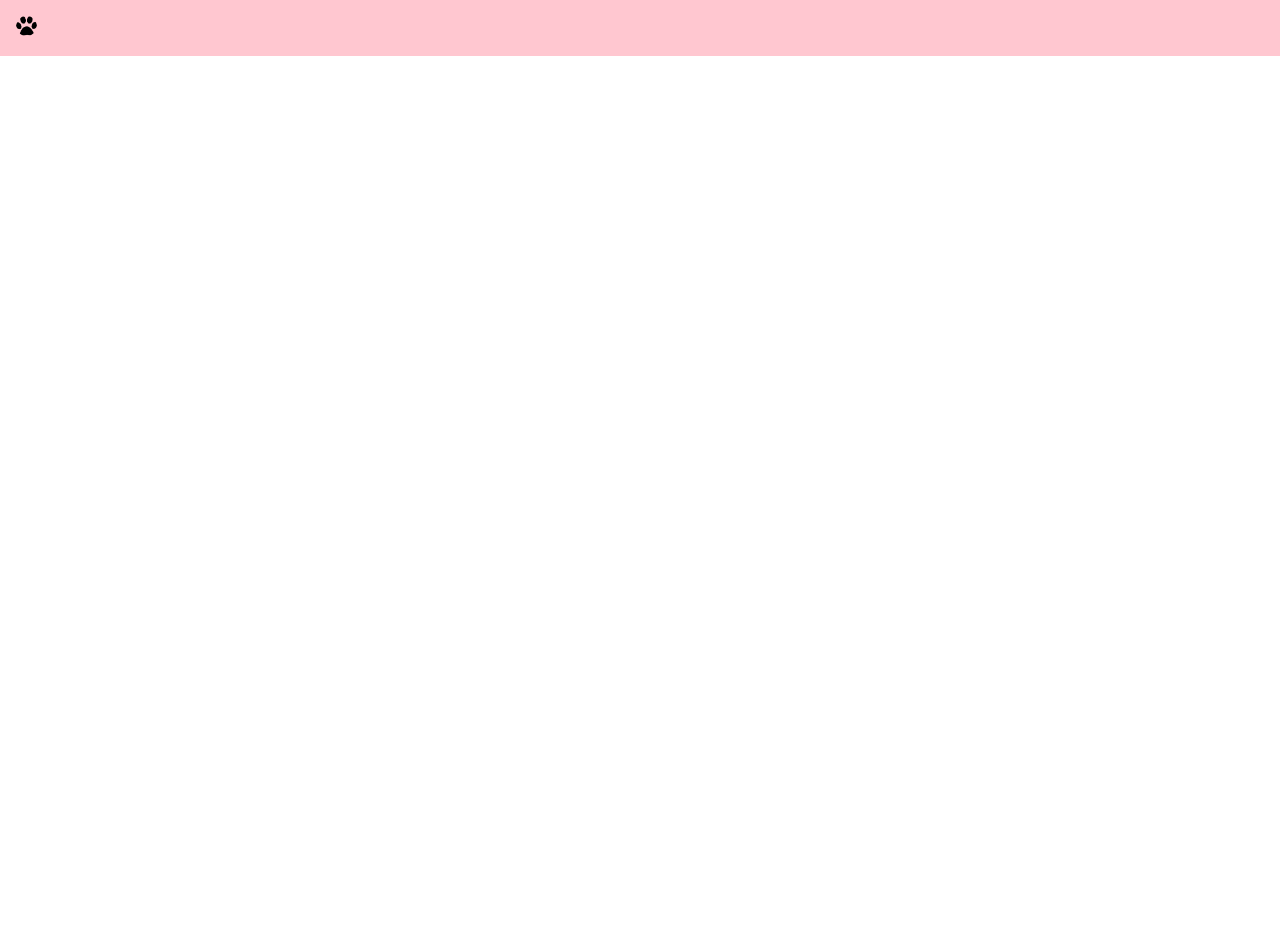
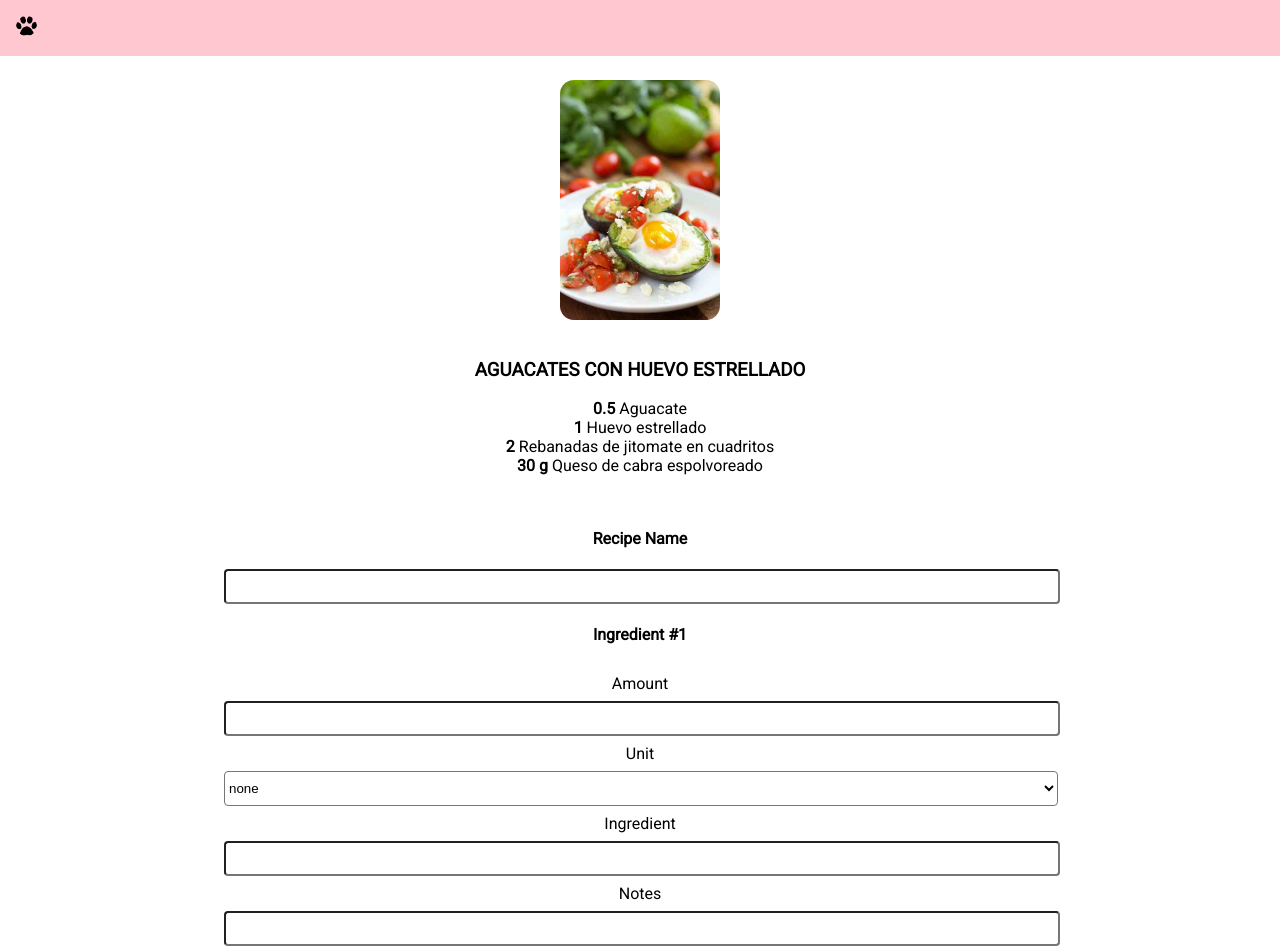
Before and after one commit to aaspinwall/minomnomsapp, a React (Create React App) app: page /create in a window 1280 px wide. Shown: the top 952 px of the page. Before the commit the page ends 800 px from the top, so only its background shows below. Built offline with nearby package versions, Linux system fonts and the light colour scheme.

Commit message:
sample meal adde

```diff
--- a/src/App.css
+++ b/src/App.css
@@ -26,43 +26,6 @@ img {
   padding: 1rem;
 }
 
-.navbar {
-  position: fixed;
-  top: 0;
-  width: 100%;
-  background: rgb(255, 199, 208);
-  z-index: 999;
-}
-.navbar img {
-  height: 20px;
-  width: auto;
-}
-
-.navOpen,
-.navOpen a {
-  font-size: 2rem;
-  display: flex;
-  justify-content: center;
-  align-items: center;
-  text-decoration: none;
-  flex-direction: column;
-  padding: 1rem 0;
-  width: 100%;
-}
-.navClosed {
-  display: none;
-}
-
-.paw {
-  transition: transform 1s cubic-bezier(0.23, 1, 0.32, 1);
-}
-.pawOpen {
-  transform: rotate(180deg);
-}
-.pawClosed {
-  transform: rotate(0deg);
-}
-
 .searchBox {
   right: 20px;
   bottom: 0;
@@ -73,8 +36,6 @@ img {
   border: black 1px solid;
   border-radius: 5px;
   padding: 0.7rem;
-}
-.searchBox button {
 }
 .searchBoxX {
   position: absolute;
--- /dev/null
+++ b/src/Create.jsx
@@ -0,0 +1,195 @@
+import React from "react";
+import { connect } from "react-redux";
+import styled from "styled-components";
+import MealTemplate from "./MealTemplate";
+
+class Create extends React.Component {
+  constructor(props) {
+    super(props);
+    this.state = { name: "", ingredients: [], cnt: 1, userIngredients: {} };
+  }
+  addField = () => {
+    this.setState({ cnt: this.state.cnt + 1 });
+  };
+
+  userInput = e => {
+    const name = e.target.name;
+    const value = e.target.value;
+    const i = name[name.length - 1];
+    this.setState(
+      { userIngredients: { ...this.state.userIngredients, [name]: value } },
+      () => {
+        console.log(this.state.userIngredients);
+      }
+    );
+  };
+  removeField = e => {
+    const name = e.target.name;
+    const value = e.target.value;
+    const i = name[name.length - 1];
+    console.log(e.target);
+  };
+  ingredients = () => {
+    let res = [];
+    for (let index = 0; index < this.state.cnt; index++) {
+      res.push(
+        <Ingredient className='ingredient'>
+          <h4>Ingredient #{index + 1}</h4>
+          <div>Amount</div>
+          <Input
+            type='number'
+            className='amount'
+            name={"amount_" + index}
+            min='0'
+            onChange={this.userInput}
+          />
+          <div>Unit</div>
+          <Select name={"unit_" + index} onChange={this.userInput}>
+            <option>none</option>
+            <option disabled={true}>----</option>
+            <option>g</option>
+            <option>ml</option>
+            <option disabled={true}>----</option>
+            <option>cups</option>
+            <option>tbsp</option>
+            <option>teaspoon</option>
+            <option disabled={true}>----</option>
+          </Select>
+          <div className='label'>Ingredient</div>
+          <Input
+            type='text'
+            name={"ingredient_" + index}
+            onChange={this.userInput}
+          />
+          <div className='label'>Notes</div>
+          <Input type='text' name={"note_" + index} onChange={this.userInput} />
+          <button onClick={this.removeField}>Remove</button>
+        </Ingredient>
+      );
+    }
+    return res;
+  };
+  render() {
+    return (
+      <Wrapper className='wrapper'>
+        <MealTemplate meal={mealSample} />
+        <Title>
+          <h4>Recipe Name</h4>
+          <Input />
+        </Title>
+        {this.ingredients()}
+        <button onClick={this.addField}>Add</button>
+        <button>Preview</button>
+        <button>Submit</button>
+      </Wrapper>
+    );
+  }
+}
+
+const mealSample = {
+  name: "Aguacates con huevo estrellado",
+  ingredients: [
+    {
+      name: "Aguacate",
+      quantity: 0.5,
+      unit: null,
+      notes: null,
+    },
+    {
+      name: "Huevo estrellado",
+      quantity: 1,
+      unit: null,
+      notes: null,
+    },
+    {
+      name: "Rebanadas de jitomate en cuadritos",
+      quantity: 2,
+      unit: null,
+      notes: null,
+    },
+    {
+      name: "Queso de cabra espolvoreado",
+      quantity: 30,
+      unit: "g",
+      notes: null,
+    },
+  ],
+  img: "imgs/eggswithavocado.jpg",
+};
+
+const Wrapper = styled.div`
+  width: 100%;
+  padding-top: 4rem;
+  display: flex;
+  justify-content: center;
+  align-items: center;
+  text-align: center;
+  flex-flow: column;
+  button {
+    background: white;
+    border-radius: 5px;
+    padding: 0.5rem 2rem;
+    margin: 0.5rem 0;
+  }
+`;
+const Title = styled.div`
+  margin-top: 2rem;
+  /* padding: 1rem 2rem; */
+  width: 80vw;
+  h4 {
+    font-weight: bold;
+  }
+  @media screen and (min-width: 768px) {
+    width: 65vw;
+  }
+`;
+const Ingredient = styled.div`
+  width: 80vw;
+  h4 {
+    font-weight: bold;
+  }
+  > div {
+    padding: 0.5rem;
+  }
+  select {
+  }
+
+  button {
+    margin: 1rem 0;
+  }
+  @media screen and (min-width: 768px) {
+    width: 65vw;
+  }
+`;
+
+const Input = styled.input`
+  text-align: left;
+  width: 100%;
+  padding: 0.5rem 0;
+  border-radius: 4px;
+`;
+
+const Select = styled.select`
+  text-align: left;
+  width: 100%;
+  padding: 0.5rem 0;
+  border-radius: 4px;
+  background: white;
+  justify-content: center;
+  align-items: center;
+`;
+
+let mapStateToProps = st => {
+  return {
+    counter: st.counter,
+  };
+};
+
+const mapDispatchToProps = dispatch => ({
+  add: evt => dispatch({ type: "add", add: 1 }),
+});
+
+export default connect(
+  mapStateToProps,
+  mapDispatchToProps
+)(Create);
--- a/src/Filtered.jsx
+++ b/src/Filtered.jsx
@@ -2,62 +2,7 @@ import React from "react";
 import { recipes, myMeals } from "./data";
 import Meal from "./Meal";
 import styled from "styled-components";
-
-const MealWrapper = styled.div`
-  margin: 4rem 0 6rem 0;
-  display: grid;
-  grid-template-columns: 1fr;
-
-  @media screen and (min-width: 765px) {
-    grid-template-columns: 1fr 1fr;
-  }
-  @media screen and (min-width: 1024px) {
-    grid-template-columns: 1fr 1fr 1fr;
-  }
-`;
-
-const Search = styled.input`
-  position: fixed;
-  width: 83%;
-  margin: 1rem 60px;
-  left: 0;
-  top: 0;
-  height: 22px;
-
-  background: transparent;
-  z-index: 999;
-
-  /*   @media screen and (min-width: 1024px) {
-    width: 100%;
-  } */
-  @media screen and (min-width: 765px) {
-    width: 88%;
-  }
-  @media screen and (max-width: 362px) {
-    width: 72%;
-  }
-`;
-
-const FilterBox = styled.div`
-  display: flex;
-  justify-content: flex-end;
-  flex-wrap: wrap;
-  position: fixed;
-  bottom: 0;
-  width: 100vw;
-  z-index: 999;
-
-  @media screen and (max-width: 362px) {
-    justify-content: center;
-  }
-`;
-
-const FilterButton = styled.button`
-  border-radius: 10px;
-  padding: 1rem;
-  font-family: "Roboto", sans-serif;
-  font-weight: bold;
-`;
+import { connect } from "react-redux";
 
 class Filtered extends React.Component {
   constructor(props) {
@@ -153,4 +98,77 @@ class Filtered extends React.Component {
   }
 }
 
-export default Filtered;
+const MealWrapper = styled.div`
+  margin: 4rem 0 6rem 0;
+  display: grid;
+  grid-template-columns: 1fr;
+
+  @media screen and (min-width: 765px) {
+    grid-template-columns: 1fr 1fr;
+  }
+  @media screen and (min-width: 1024px) {
+    grid-template-columns: 1fr 1fr 1fr;
+  }
+`;
+
+const Search = styled.input`
+  position: fixed;
+  width: 83%;
+  margin: 1rem 60px;
+  left: 0;
+  top: 0;
+  height: 22px;
+
+  background: transparent;
+  z-index: 999;
+
+  /*   @media screen and (min-width: 1024px) {
+    width: 100%;
+  } */
+  @media screen and (min-width: 765px) {
+    width: 88%;
+  }
+  @media screen and (max-width: 362px) {
+    width: 72%;
+  }
+`;
+
+const FilterBox = styled.div`
+  display: flex;
+  justify-content: flex-end;
+  flex-wrap: wrap;
+  position: fixed;
+  bottom: 0;
+  width: 100vw;
+  z-index: 999;
+
+  @media screen and (max-width: 362px) {
+    justify-content: center;
+  }
+`;
+
+const FilterButton = styled.button`
+  border-radius: 10px;
+  padding: 1rem;
+  font-family: "Roboto", sans-serif;
+  font-weight: bold;
+`;
+
+//export default Filtered;
+
+let mapStateToProps = st => {
+  return {
+    counter: st.counter,
+    meals: st.meals,
+  };
+};
+
+const mapDispatchToProps = dispatch => ({
+  handleFilter: evt =>
+    dispatch({ type: "DISPLAYED_MEALS", meals: this.state.filteredMeals }),
+});
+
+export default connect(
+  mapStateToProps,
+  mapDispatchToProps
+)(Filtered);
--- /dev/null
+++ b/src/MealTemplate.jsx
@@ -0,0 +1,36 @@
+import React from "react";
+let selectedMeals = [];
+class Meal extends React.Component {
+  constructor(props) {
+    super(props);
+    this.state = { className: "mealContainer", selected: false };
+  }
+  render() {
+    const meal = this.props.meal;
+    return (
+      <div>
+        <img src={meal.img ? meal.img : ""} alt={"whatever"} />
+        <div>
+          <h3>{meal.name.toUpperCase()}</h3>
+          <ul>
+            {meal.ingredients.map((ingredient, i) => {
+              return (
+                <li key={"ingredients-" + ingredient.name + i}>
+                  <b>
+                    {`
+                  ${ingredient.quantity > 0 ? ingredient.quantity : ""}
+                  ${ingredient.unit ? ingredient.unit : ""} `}
+                  </b>
+                  {`
+                  ${ingredient.name}
+                  ${ingredient.notes ? ingredient.notes : ""}`}
+                </li>
+              );
+            })}
+          </ul>
+        </div>
+      </div>
+    );
+  }
+}
+export default Meal;
--- a/src/Nav.jsx
+++ b/src/Nav.jsx
@@ -1,13 +1,11 @@
 import React from "react";
-import { BrowserRouter, Route, Link } from "react-router-dom";
+import { Link } from "react-router-dom";
 import styled from "styled-components";
-
-const initialSearch = "Search... Doesn't work for now";
 
 class Nav extends React.Component {
   constructor(props) {
     super(props);
-    this.state = { pawState: false, search: initialSearch };
+    this.state = { pawState: false };
   }
   close = () => {
     this.setState({ pawState: false });
@@ -15,7 +13,7 @@ class Nav extends React.Component {
   render() {
     const menuState = this.state.pawState ? "navOpen" : "navClosed ";
     return (
-      <nav className='navbar'>
+      <Navbar className='navbar'>
         <img
           onClick={() => this.setState({ pawState: !this.state.pawState })}
           className={this.state.pawState ? "paw pawOpen" : "paw pawClosed"}
@@ -29,14 +27,52 @@ class Nav extends React.Component {
           <Link onClick={this.close} className={menuState} to='/portions'>
             Porciones
           </Link>
-
           <a className={menuState} href='/menus2.pdf'>
             PDF
           </a>
+          <Link onClick={this.close} className={menuState} to='/create'>
+            Create
+          </Link>
         </div>
-      </nav>
+      </Navbar>
     );
   }
 }
 
+const Navbar = styled.nav`
+  position: fixed;
+  top: 0;
+  width: 100%;
+  background: rgb(255, 199, 208);
+  z-index: 999;
+  img {
+    height: 20px;
+    width: auto;
+  }
+  .navOpen,
+  .navOpen a {
+    font-size: 2rem;
+    display: flex;
+    justify-content: center;
+    align-items: center;
+    text-decoration: none;
+    flex-direction: column;
+    padding: 1rem 0;
+    width: 100%;
+  }
+  .navClosed {
+    display: none;
+  }
+
+  .paw {
+    transition: transform 1s cubic-bezier(0.23, 1, 0.32, 1);
+  }
+  .pawOpen {
+    transform: rotate(180deg);
+  }
+  .pawClosed {
+    transform: rotate(0deg);
+  }
+`;
+
 export default Nav;
--- a/src/index.js
+++ b/src/index.js
@@ -9,6 +9,7 @@ import { BrowserRouter as Router, Route, Link } from "react-router-dom";
 import { Provider } from "react-redux";
 import store from "./store";
 import Login from "./Login";
+import Create from "./Create";
 
 ReactDOM.render(
   <Provider store={store}>
@@ -17,6 +18,7 @@ ReactDOM.render(
       <Route path='/' exact={true} component={Login} />
       <Route path='/' exact={true} component={App} />
       <Route path='/portions' exact={true} component={Portions} />
+      <Route path='/create' exact={true} component={Create} />
     </Router>
   </Provider>,
   document.getElementById("root")
```
